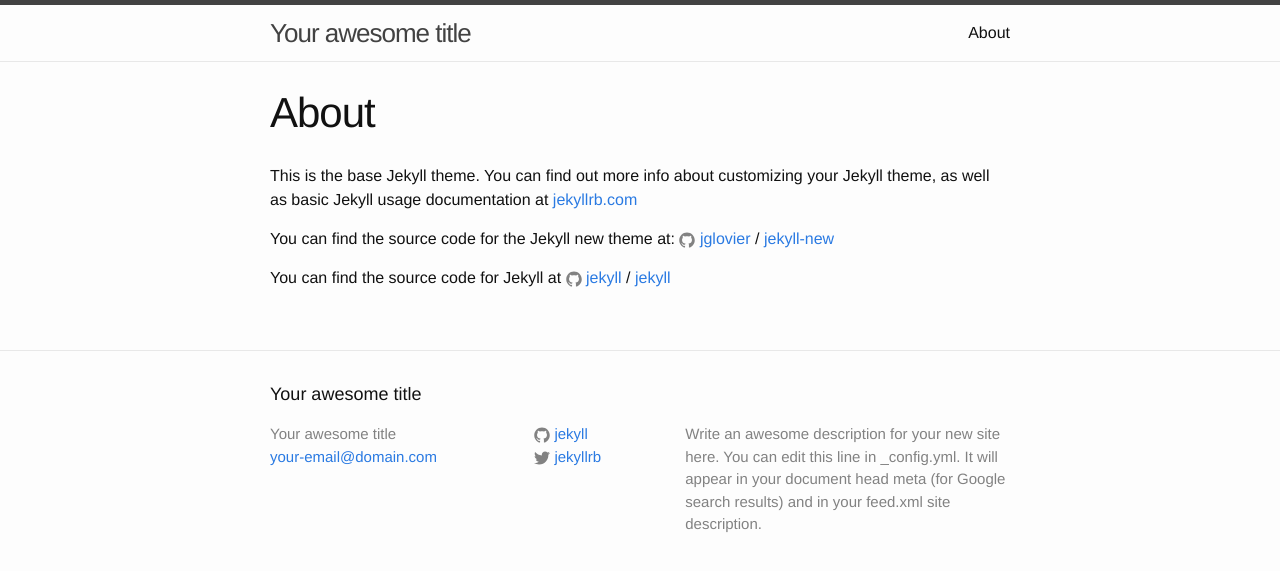
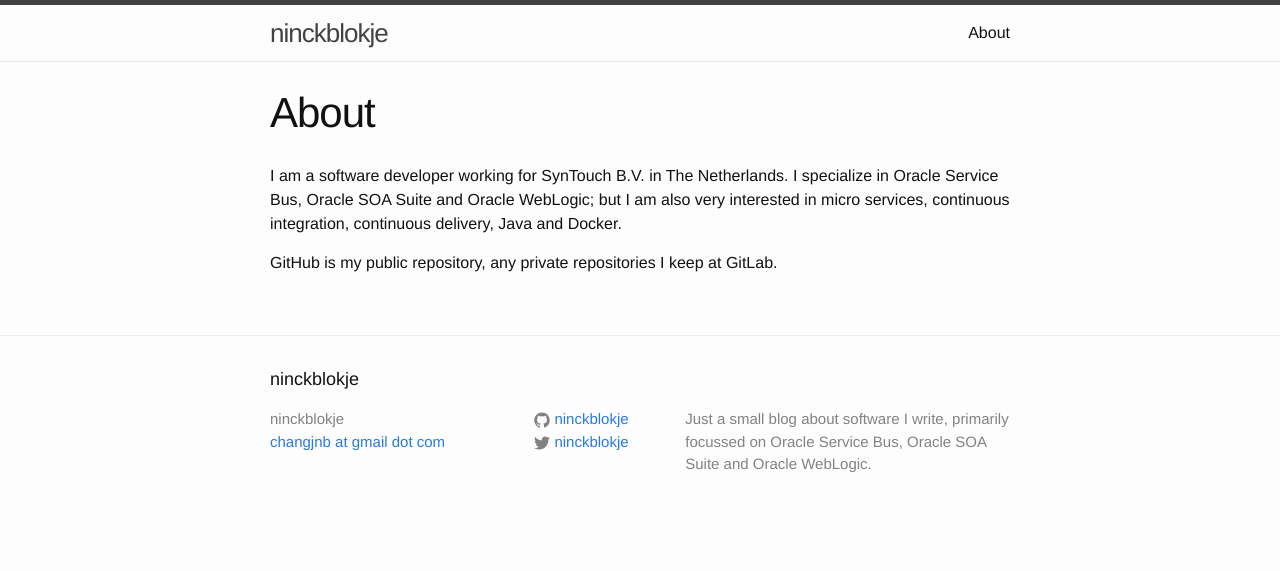
Before and after one commit to ninckblokje/ninckblokje.github.io, a Jekyll site: the page built from about.md, in a window 1280 px wide. Shown: the top 571 px of the page. Built offline with Jekyll 4.4.1, drawn with Linux system fonts in a browser that asks for light colours.

Commit message:
Starting to customize

```diff
--- a/_config.yml
+++ b/_config.yml
@@ -6,16 +6,15 @@
 # 'jekyll serve'. If you change this file, please restart the server process.
 
 # Site settings
-title: Your awesome title
-email: your-email@domain.com
+title: ninckblokje
+email: changjnb at gmail dot com
 description: > # this means to ignore newlines until "baseurl:"
-  Write an awesome description for your new site here. You can edit this
-  line in _config.yml. It will appear in your document head meta (for
-  Google search results) and in your feed.xml site description.
+  Just a small blog about software I write, primarily focussed
+  on Oracle Service Bus, Oracle SOA Suite and Oracle WebLogic.
 baseurl: "" # the subpath of your site, e.g. /blog
-url: "http://yourdomain.com" # the base hostname & protocol for your site
-twitter_username: jekyllrb
-github_username:  jekyll
+url: "http://ninckblokje.github.io" # the base hostname & protocol for your site
+twitter_username: ninckblokje
+github_username:  ninckblokje
 
 # Build settings
 markdown: kramdown
--- a/about.md
+++ b/about.md
@@ -4,12 +4,6 @@
 permalink: /about/
 ---
 
-This is the base Jekyll theme. You can find out more info about customizing your Jekyll theme, as well as basic Jekyll usage documentation at [jekyllrb.com](http://jekyllrb.com/)
+I am a software developer working for SynTouch B.V. in The Netherlands. I specialize in Oracle Service Bus, Oracle SOA Suite and Oracle WebLogic; but I am also very interested in micro services, continuous integration, continuous delivery, Java and Docker.
 
-You can find the source code for the Jekyll new theme at:
-{% include icon-github.html username="jglovier" %} /
-[jekyll-new](https://github.com/jglovier/jekyll-new)
-
-You can find the source code for Jekyll at
-{% include icon-github.html username="jekyll" %} /
-[jekyll](https://github.com/jekyll/jekyll)
+GitHub is my public repository, any private repositories I keep at GitLab.
```
Also changed, not shown: assets/SynTouch_logo_250x76.jpg (added).
